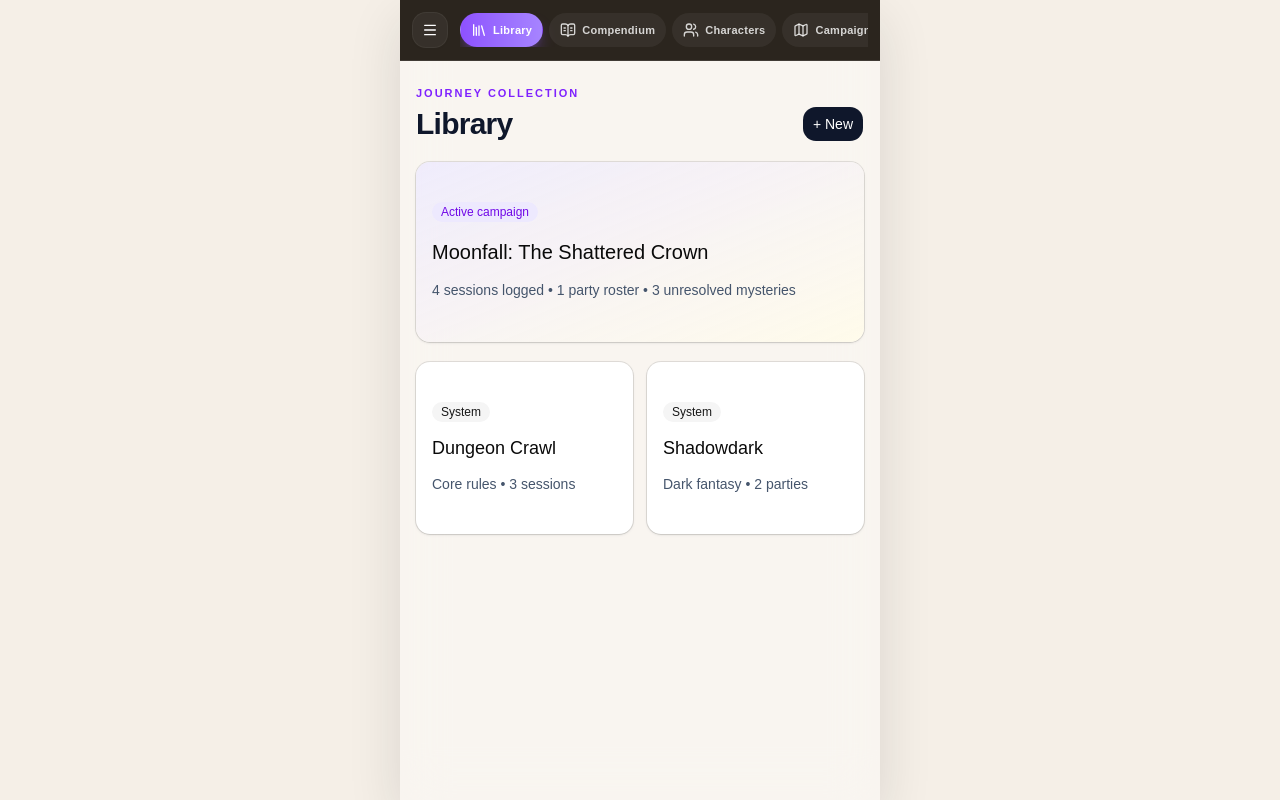
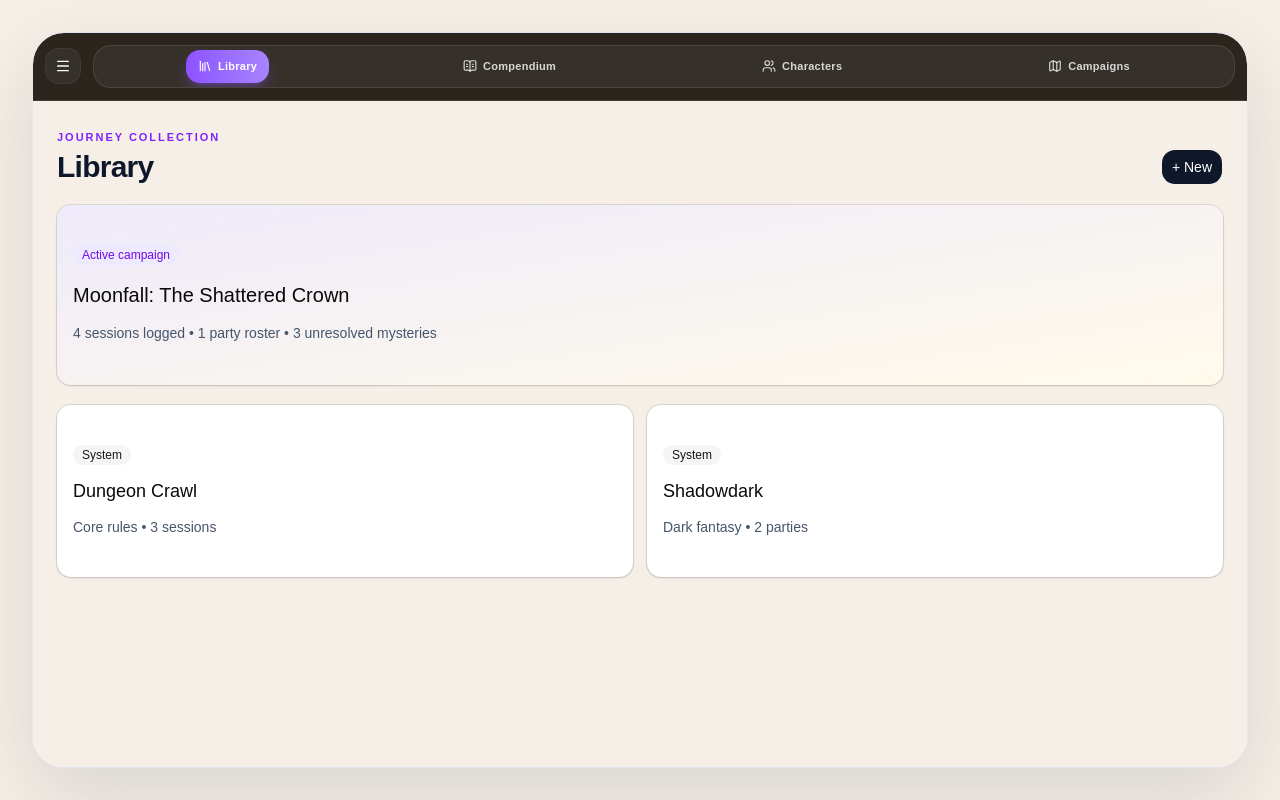
Before and after one commit to AldanaTA/JourneyAPP, a React (Vite) app in the folder frontend/journey-frontend/: page /library in a window 1280 px wide. Built offline with nearby package versions, Linux system fonts and the light colour scheme.

Commit message:
fixed some spacing issues on the navbar on mobile and redesigned desktop layout to have a similar feel then mobile.

```diff
--- a/frontend/journey-frontend/src/App.tsx
+++ b/frontend/journey-frontend/src/App.tsx
@@ -48,7 +48,10 @@ function App() {
   const [menuOpen, setMenuOpen] = useState(false)
 
   return (
-    <div className="relative min-h-screen bg-[#f5efe7] text-slate-900">
+    <div className="min-h-screen bg-[#f5efe7] text-slate-900">
+
+      {/*Mobile View */}
+      <div className="lg:hidden">
         <Sheet open={menuOpen} onOpenChange={setMenuOpen}>
           <SheetContent
             side="left"
@@ -106,7 +109,7 @@ function App() {
             </Button>
 
             <nav
-            className="flex flex-1 gap-1.5 overflow-x-auto [scrollbar-width:none] [&::-webkit-scrollbar]:hidden"
+              className="flex flex-1 items-center justify-center gap-1.5 overflow-x-auto rounded-2xl border border-white/10 bg-white/5 p-1 [scrollbar-width:none] [&::-webkit-scrollbar]:hidden"
               aria-label="Choose app section"
             >
               {sections.map(({ id, label, path, icon: Icon }) => (
@@ -115,15 +118,19 @@ function App() {
                   to={path}
                   end={path === "/library"}
                   className={({ isActive }) =>
-                  `inline-flex shrink-0 items-center justify-center gap-1.5 rounded-full border px-2.5 py-2 text-[11px] font-semibold tracking-wide transition-colors ${
+                    `flex items-center justify-center gap-1.5 rounded-xl px-2.5 py-2 text-[10px] font-semibold tracking-wide transition-colors ${
                       isActive
-                      ? "border-transparent bg-gradient-to-r from-violet-500 to-violet-400 text-white shadow-lg shadow-violet-500/30"
-                      : "border-transparent bg-white/5 text-white/80 hover:bg-white/10"
+                        ? "bg-gradient-to-r from-violet-500 to-violet-400 text-white shadow-lg shadow-violet-500/30"
+                        : "text-white/80 hover:bg-white/10 hover:text-white"
                     }`
                   }
+                  aria-label={label}
+                  title={label}
                 >
-                <Icon size={16} />
-                <span>{label}</span>
+                  <span className="flex items-center justify-center gap-1.5">
+                    <Icon size={14} />
+                    <span>{label.substring(0, 4)}</span>
+                  </span>
                 </NavLink>
               ))}
             </nav>
@@ -140,6 +147,64 @@ function App() {
           </main>
         </div>
       </div>
+
+      {/*Desktop View */}
+      <div className="hidden min-h-screen bg-[#f5efe7] lg:flex lg:items-stretch lg:justify-center lg:p-8">
+        <div className="relative mx-auto flex min-h-[calc(100vh-4rem)] w-full max-w-[1400px] flex-col overflow-hidden rounded-[32px] border border-slate-200 bg-white/40 shadow-[0_30px_80px_rgba(15,23,42,0.12)] backdrop-blur-xl">
+          <header className="flex items-center gap-3 border-b border-white/10 bg-[#201a12]/95 px-3 py-3 backdrop-blur-md">
+
+
+            <Button
+              type="button"
+              variant="outline"
+              size="icon"
+              aria-label="Open menu"
+              onClick={() => setMenuOpen(true)}
+              className="h-9 w-9 rounded-xl border-white/10 bg-white/5 text-white hover:bg-white/10"
+            >
+              <Menu size={20} />
+            </Button>
+
+            <nav
+              className="flex flex-1 items-center justify-around gap-1.5 overflow-x-auto rounded-2xl border border-white/10 bg-white/5 p-1 [scrollbar-width:none] [&::-webkit-scrollbar]:hidden"
+              aria-label="Choose app section"
+            >
+              {sections.map(({ id, label, path, icon: Icon }) => (
+                <NavLink
+                  key={id}
+                  to={path}
+                  end={path === "/library"}
+                  className={({ isActive }) =>
+                    `flex items-center justify-center gap-1.5 rounded-xl px-3 py-2 text-[11px] font-semibold tracking-wide transition-colors ${
+                      isActive
+                        ? "bg-gradient-to-r from-violet-500 to-violet-400 text-white shadow-lg shadow-violet-500/30"
+                        : "text-white/80 hover:bg-white/10 hover:text-white"
+                    }`
+                  }
+                  aria-label={label}
+                  title={label}
+                >
+                  <Icon size={14} />
+                  <span>{label}</span>
+                </NavLink>
+              ))}
+            </nav>
+          </header>
+
+          <main className="flex-1 bg-[#f5efe7] px-4 py-5 lg:px-6 lg:py-6">
+            <div className="mx-auto max-w-[1200px]">
+              <Routes>
+                <Route path="/" element={<Navigate to="/library" replace />} />
+                <Route path="/library" element={<GameLibrarySection />} />
+                <Route path="/compendium" element={<CompendiumSection />} />
+                <Route path="/characters" element={<CharactersSection />} />
+                <Route path="/campaigns" element={<CampaignsSection />} />
+              </Routes>
+            </div>
+          </main>
+        </div>
+      </div>
+    </div>
   )
 }
 
```
Lines whose indentation alone changed are shown as unchanged.
